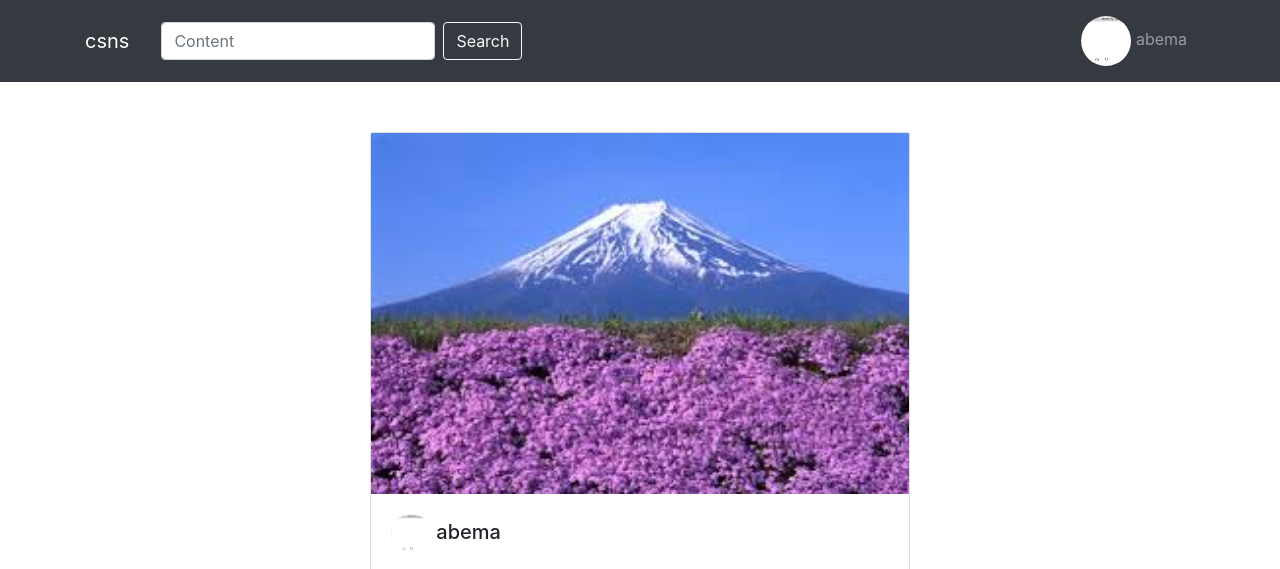
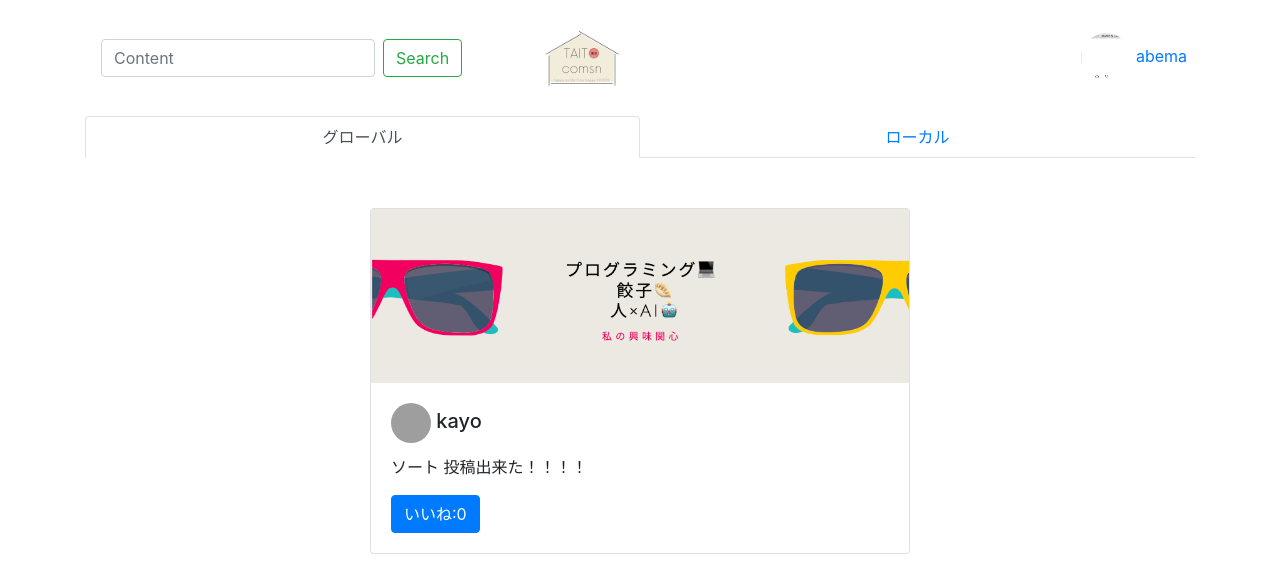
Before and after one commit to kayo289/twitter_clone, a Django app: page /list/ in a window 1280 px wide. Shown: the top 569 px of the page. Run offline with Django 3.2, Linux system fonts and the light colour scheme; a user stored in the database is signed in; data comes from the database, SQL or seed files in the repository; both versions use the stored data as it was after the commit; some libraries are stand-ins or nearby versions; grey boxes are pictures that could not be loaded.

Commit message:
レイアウトの修正

```diff
--- a/snsapp/views.py
+++ b/snsapp/views.py
@@ -1,6 +1,7 @@
 from django.shortcuts import render, redirect
 from django.contrib.auth.models import User
 from django.contrib.auth import authenticate, login
+from django.db.models import Q
 from .models import PostModel, ProfileModel,FollowModel,GoodModel
 
 # Create your views here.
@@ -36,9 +37,14 @@ def loginfunc(request):
     return render(request,'login.html')
 
 def index_post(request):
-    posts = PostModel.objects.all()
+    items = FollowModel.objects.filter(user=request.user)
+    follow_users = []
+    for item in items:
+        follow_users.append(User.objects.get(id=item.follow_id))
+    local_posts = PostModel.objects.filter(Q(user__in=follow_users) | Q(user=request.user))
     params = {
-        'posts': PostModel.objects.all(),
+        'global_posts': PostModel.objects.all().order_by("-id"),
+        'local_posts' : local_posts.order_by("-id"),
         'current_user': request.user,
         'profile': ProfileModel.objects.get(user=request.user)
     }
--- /dev/null
+++ b/static/list.css
@@ -0,0 +1,7 @@
+.create-btn{
+    width:3.5rem;
+    height:3.5rem;
+    position:fixed;
+    bottom:40px;
+    right:80px;
+}
--- a/templates/base.html
+++ b/templates/base.html
@@ -12,9 +12,9 @@
     <title>sns</title>
   </head>
   <body>
-    <nav class="navbar navbar-expand-lg navbar-dark bg-dark">
+    <nav class="navbar navbar-expand-lg">
       <div class="container">
-        <a class="navbar-brand " href="/">csns</a>
+        {% comment %} <a class="navbar-brand " href="/">csns</a> {% endcomment %}
         {% block header %}
         {% endblock header %}
       </div>
--- a/templates/list.html
+++ b/templates/list.html
@@ -2,7 +2,7 @@
 {% load static %}
 
 {% block customcss %}
-{% comment %} <link rel="stylesheet" type="text/css" href="{% static 'signup.css'%}"> {% endcomment %}
+    <link rel="stylesheet" type="text/css" href="{% static 'list.css'%}">
 {% endblock customcss %}
 
 {% block header %}
@@ -10,8 +10,9 @@
       <ul class="navbar-nav mr-auto">
         <form class="form-inline">
             <input class="form-control mr-sm-2" type="search" placeholder="Content" aria-label="Search">
-            <button class="btn btn-outline-light my-2 my-sm-0" type="submit">Search</button>
+            <button class="btn btn-outline-success my-2 my-sm-0" type="submit">Search</button>
         </form>
+        <img src="/medi/icon.png" width="100" height="100" style="border-radius: 50%; margin-left:70px;">
       </ul>
       <ul class="navbar-nav">
             <li class="nav-item">
@@ -21,11 +22,42 @@
 {% endblock header %}
 
 {% block content %}
+<div class="container" >
+    <ul class="nav nav-tabs nav-justified">
+    <li class="nav-item">
+        <a class="nav-link active" id="home-tab" data-toggle="tab" href="#home" role="tab" aria-controls="home" aria-selected="true">グローバル</a>
+    </li>
+    <li class="nav-item">
+        <a class="nav-link" id="profile-tab" data-toggle="tab" href="#profile" role="tab" aria-controls="profile" aria-selected="false">ローカル</a>
+    </li>
+    </ul>
+    <div class="tab-content" id="myTabContent">
+        <div class="tab-pane fade show active" id="home" role="tabpanel" aria-labelledby="home-tab">
+            <div class="row" style="padding-top:50px;">
+                <div class="col-6  offset-3">
+                    {% for post in global_posts %}
+                        <div class="card mb-4">
+                            {% if post.images %}
+                                <img src="{{post.images.url}}" class = "img-fluid">
+                            {% endif %}
+                            <div class="card-body">
+                                <h5 class="card-title"><img src="{{post.user.profile.profile_icon.url}}" width="40" height="40" style="border-radius: 50%;"> {{ post.user.username }}</h5>
+                                <p class="card-text">{{ post.content }}</p>
+                                <a href="{%url 'good' post.id %}" class="btn btn-primary">いいね:{{post.like_num}}</a>
+                            </div>
+                        </div>
+                    {% endfor %}
+                </div>
+                <div class="col-2">
+                  <button type="button" class="create-btn btn btn-primary rounded-circle p-0" >＋</button>
+                </div>
 
-<div class="container" style="padding-top:50px;">
-    <div class="row">
+            </div>
+        </div>
+        <div class="tab-pane fade" id="profile" role="tabpanel" aria-labelledby="profile-tab">
+            <div class="row" style="padding-top:50px;">
                 <div class="col-6  offset-3">
-            {% for post in posts %}
+                    {% for post in local_posts %}
                         <div class="card mb-4">
                             {% if post.images %}
                                 <img src="{{post.images.url}}" class = "img-fluid">
@@ -40,5 +72,9 @@
                 </div>
             </div>
         </div>
+    </div>
+</div>
+
+
 
 {% endblock content %}
```
Also changed, not shown: db.sqlite3, media/icon.png (added), media/post/スクリーンショット_2020-06-04_21.27.42.png (added), 1 other file. Lines whose indentation alone changed are shown as unchanged.
